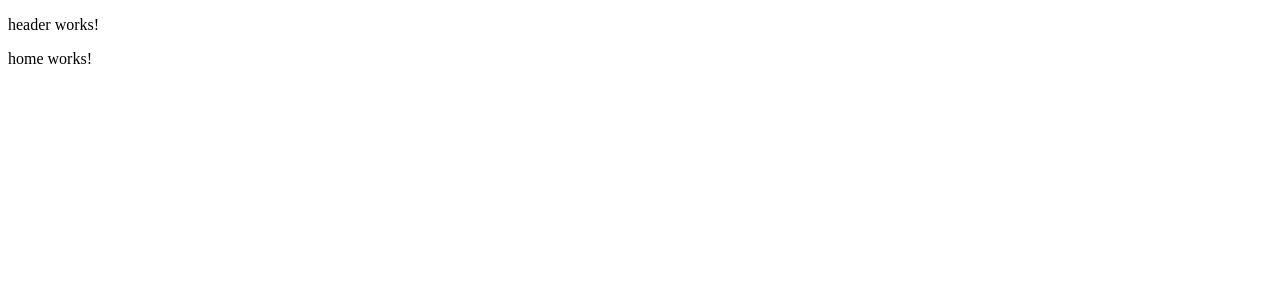
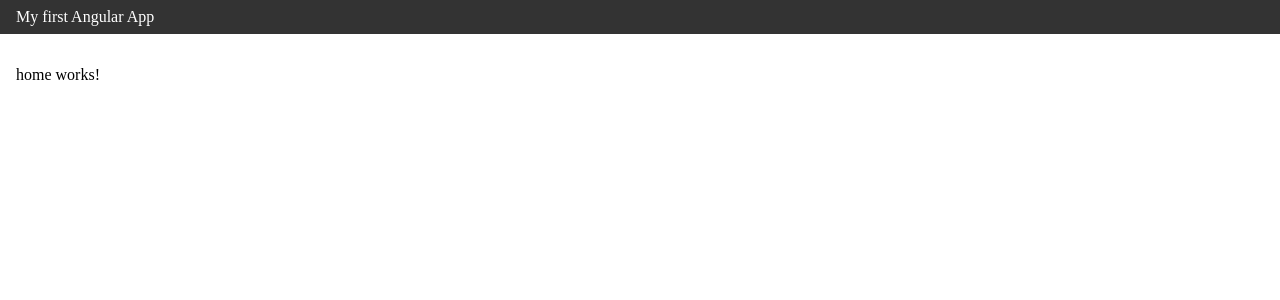
Before and after one commit to Elanrif/first-ng-app, an Angular app: page / in a window 1280 px wide. Shown: the top 300 px of the page. Built offline with nearby package versions, Linux system fonts and the light colour scheme.

Commit message:
Data biding another way without signal

```diff
--- a/src/app/app.component.ts
+++ b/src/app/app.component.ts
@@ -9,9 +9,17 @@ import { HeaderComponent } from './component/header/header.component';
   imports: [RouterOutlet, HomeComponent, HeaderComponent],
   template: `
    <app-header />
-   <app-home />
+   <main>
+     <app-home />
+   </main>
   `,
-  styles: [],
+  styles: [
+    `
+    main {
+      padding: 16px;
+    }
+    `
+  ],
 })
 export class AppComponent {
   title = 'first-ng-app';
--- a/src/app/component/header/header.component.html
+++ b/src/app/component/header/header.component.html
@@ -1 +1,3 @@
-<p>header works!</p>
+<header>
+    <nav> {{ title }} </nav>
+</header>
--- a/src/app/component/header/header.component.scss
+++ b/src/app/component/header/header.component.scss
@@ -0,0 +1,10 @@
+header {
+    display: flex;
+    padding-inline: 16px;
+    padding-block: 8px;
+    background-color: #333;
+    color: white;
+    align-items: center;
+    justify-content: space-between;
+
+}
--- a/src/app/component/header/header.component.ts
+++ b/src/app/component/header/header.component.ts
@@ -8,5 +8,5 @@ import { Component } from '@angular/core';
   styleUrl: './header.component.scss'
 })
 export class HeaderComponent {
-
+   title = 'My first Angular App'
 }
--- a/src/styles.scss
+++ b/src/styles.scss
@@ -1 +1,10 @@
 /* You can add global styles to this file, and also import other style files */
+html,
+body {
+    margin: 0;
+    padding: 0;
+}
+
+* {
+    outline: none;
+}
```
